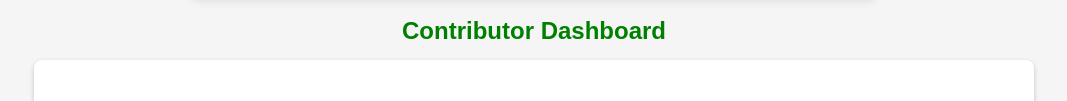
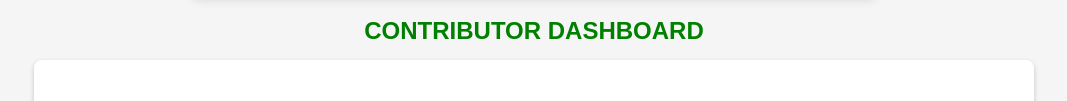
Before and after one commit to masomodigital/pledges-contributors-UI, a plain HTML site: page index.html in a window 1280 px wide. Shown: the part 302-403 px from the top of the page, without its empty margins (106-1173 px from the left). Drawn offline with Linux system fonts and the light colour scheme.

Commit message:
Update index.html

```diff
--- a/index.html
+++ b/index.html
@@ -124,7 +124,7 @@
 </body>
 </html>
 
-    <h2 style="color: green;">Contributor Dashboard</h2>
+    <h2 style="color: green;">CONTRIBUTOR DASHBOARD</h2>
     <p id="waitMsg">Wait please....</p>
 
     <!-- LOGIN -->
```
